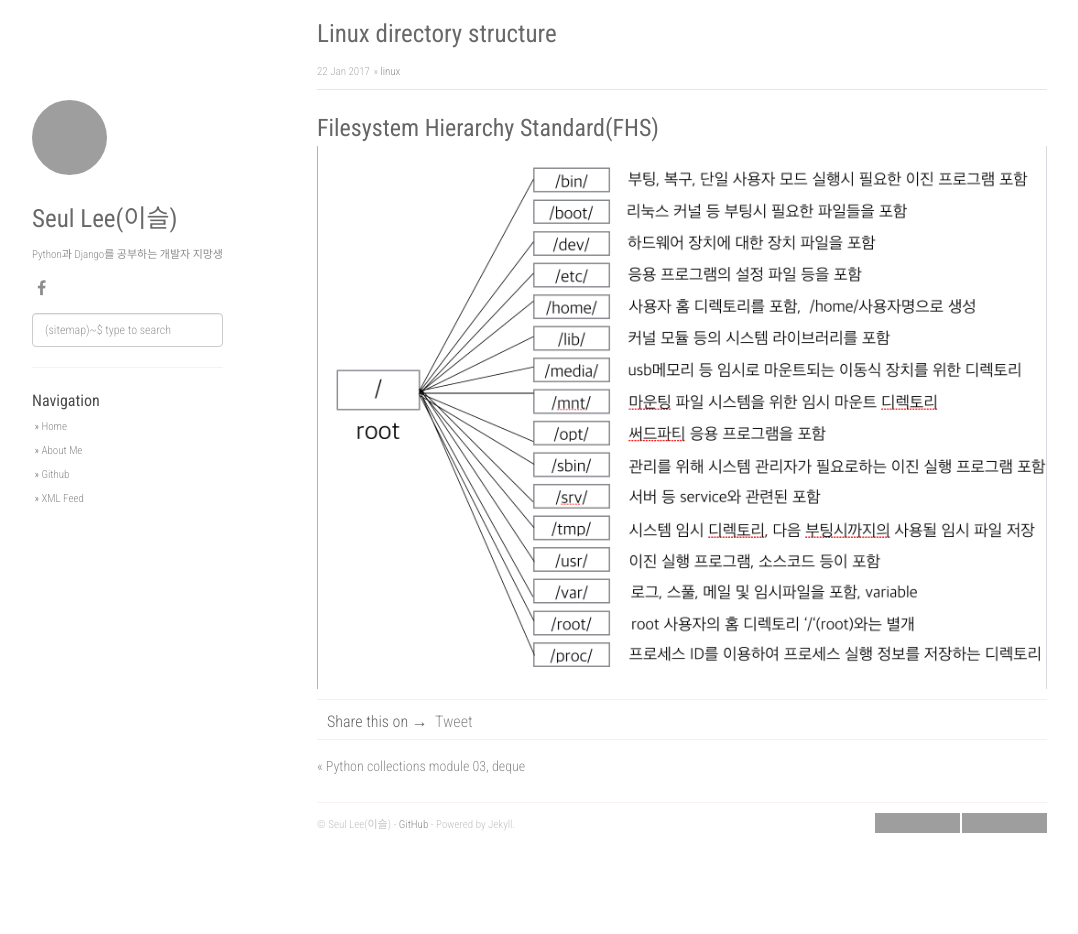
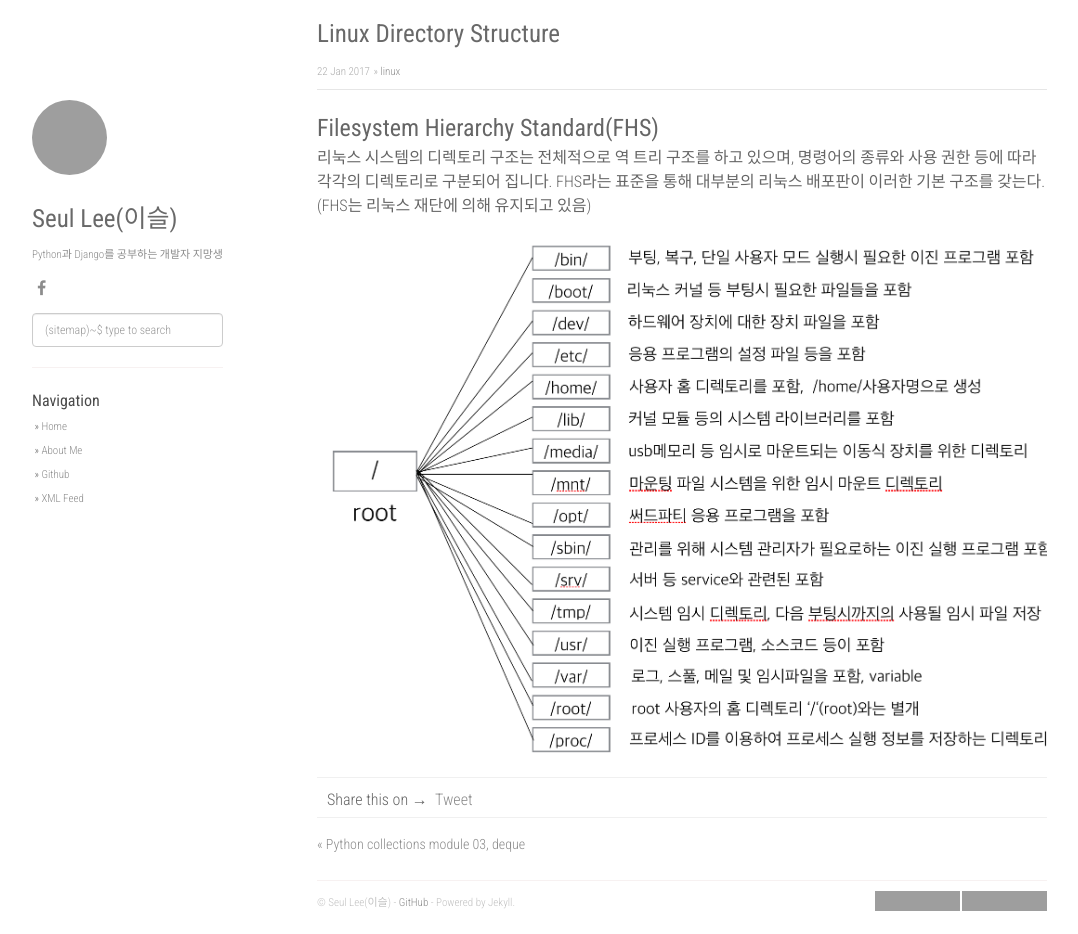
Before and after one commit to lee-seul/lee-seul.github.com, a Jekyll site: the page built from _posts/2017-01-22-linux-directory-structure.markdown, in a window 1280 px wide and 934 px high. Shown: the whole window, without its empty margins (53-1131 px from the left). Built offline with Jekyll 4.4.1, drawn with Linux system fonts in a browser that asks for light colours; nearby versions of some CDN libraries; comment, search, counter and statistics services are not loaded; grey boxes are pictures that could not be loaded.

Commit message:
no message

```diff
--- a/_posts/2017-01-22-linux-directory-structure.markdown
+++ b/_posts/2017-01-22-linux-directory-structure.markdown
@@ -1,6 +1,6 @@
 ---
 layout: post
-title: "Linux directory structure"
+title: "Linux Directory Structure"
 date: 2017-01-22 18:33:21 +0900
 categories: [linux]
 encoding: UTF-8
@@ -9,6 +9,8 @@ encoding: UTF-8
 
 ### Filesystem Hierarchy Standard(FHS)
 
+리눅스 시스템의 디렉토리 구조는 전체적으로 역 트리 구조를 하고 있으며, 명령어의 종류와 사용 권한 등에 따라 각각의 디렉토리로 구분되어 집니다.
+FHS라는 표준을 통해 대부분의 리눅스 배포판이 이러한 기본 구조를 갖는다. (FHS는 리눅스 재단에 의해 유지되고 있음)
 
 
 ![branch Image](https://raw.githubusercontent.com/lee-seul/lee-seul.github.com/master/static/img/_posts/linux_directory_structure.png)
```
Also changed, not shown: static/img/_posts/linux_directory_structure.png.
